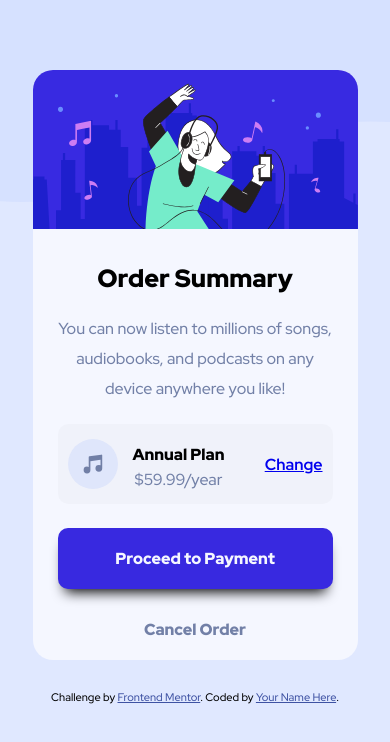
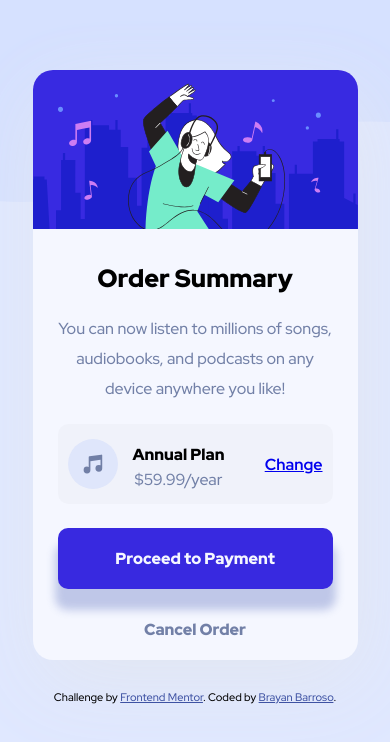
Before and after one commit to brayanbarroso/summary-component, a plain HTML site: page index.html in a window 390 px wide. Drawn offline with Linux system fonts and the light colour scheme.

Commit message:
Ajustado detalles mobile

```diff
--- a/css/main.css
+++ b/css/main.css
@@ -1,6 +1,7 @@
 :root {
   --Pale-blue: hsl(225, 100%, 94%);
   --Bright-blue: hsl(245, 75%, 52%);
+  --blue: hsla(245, 75%, 53%, 0.308);
 
   --Very-pale-blue: hsl(225, 100%, 98%);
   --Desaturated-blue: hsl(224, 23%, 55%);
@@ -44,6 +45,7 @@ p {
 .wrapper {
   background-color: var(--Very-pale-blue);
   border-radius: 20px;
+  box-shadow: 5px 25px 82px -5px rgba(226, 231, 240, 0.94);
   inline-size: 325px;
   margin: auto;
 }
@@ -101,6 +103,10 @@ p {
   font-weight: bold;
 }
 
+.card-link a:hover {
+  color: hsl(228, 45%, 44%);
+}
+
 button {
   border: none;
   border-radius: 10px;
@@ -118,10 +124,15 @@ button {
 
 .button-primary {
   background-color: var(--Bright-blue);
-  box-shadow: 0px 10px 13px -7px #000000, 0px 20px 0px 0px rgba(0, 0, 0, 0);
+  box-shadow: 0px 18px 8px 3px rgba(79, 99, 184, 0.32);
+  /* box-shadow: 0px 10px 13px -7px #000000, 0px 20px 0px 0px rgba(0, 0, 0, 0); */
   color: var(--Very-pale-blue);
   margin-block-end: 10px;
   padding: 20px;
+}
+
+.button-primary:hover {
+  background-color: hsl(228, 45%, 44%);
 }
 
 .button-secundary {
@@ -130,3 +141,22 @@ button {
   margin-block-end: 30px;
   padding: 20px;
 }
+
+.button-secundary:hover {
+  color: var(--Dark-blue);
+}
+/* -----footer----- */
+footer {
+  margin-inline: 30px;
+}
+.attribution {
+  font-size: 11px;
+  text-align: center;
+}
+.attribution a {
+  color: hsl(228, 45%, 44%);
+}
+
+.attribution a:hover {
+  color: blue;
+}
--- a/index.html
+++ b/index.html
@@ -19,17 +19,6 @@
     />
     <link rel="stylesheet" href="./css/main.css" />
     <title>Frontend Mentor | Order summary card</title>
-
-    <!-- Feel free to remove these styles or customise in your own stylesheet 👍 -->
-    <style>
-      .attribution {
-        font-size: 11px;
-        text-align: center;
-      }
-      .attribution a {
-        color: hsl(228, 45%, 44%);
-      }
-    </style>
   </head>
   <body>
     <main>
@@ -72,7 +61,10 @@
         Challenge by
         <a href="https://www.frontendmentor.io?ref=challenge" target="_blank"
           >Frontend Mentor</a
-        >. Coded by <a href="#">Your Name Here</a>.
+        >. Coded by
+        <a href="https://github.com/brayanbarroso/summary-component"
+          >Brayan Barroso</a
+        >.
       </div>
     </footer>
   </body>
```
